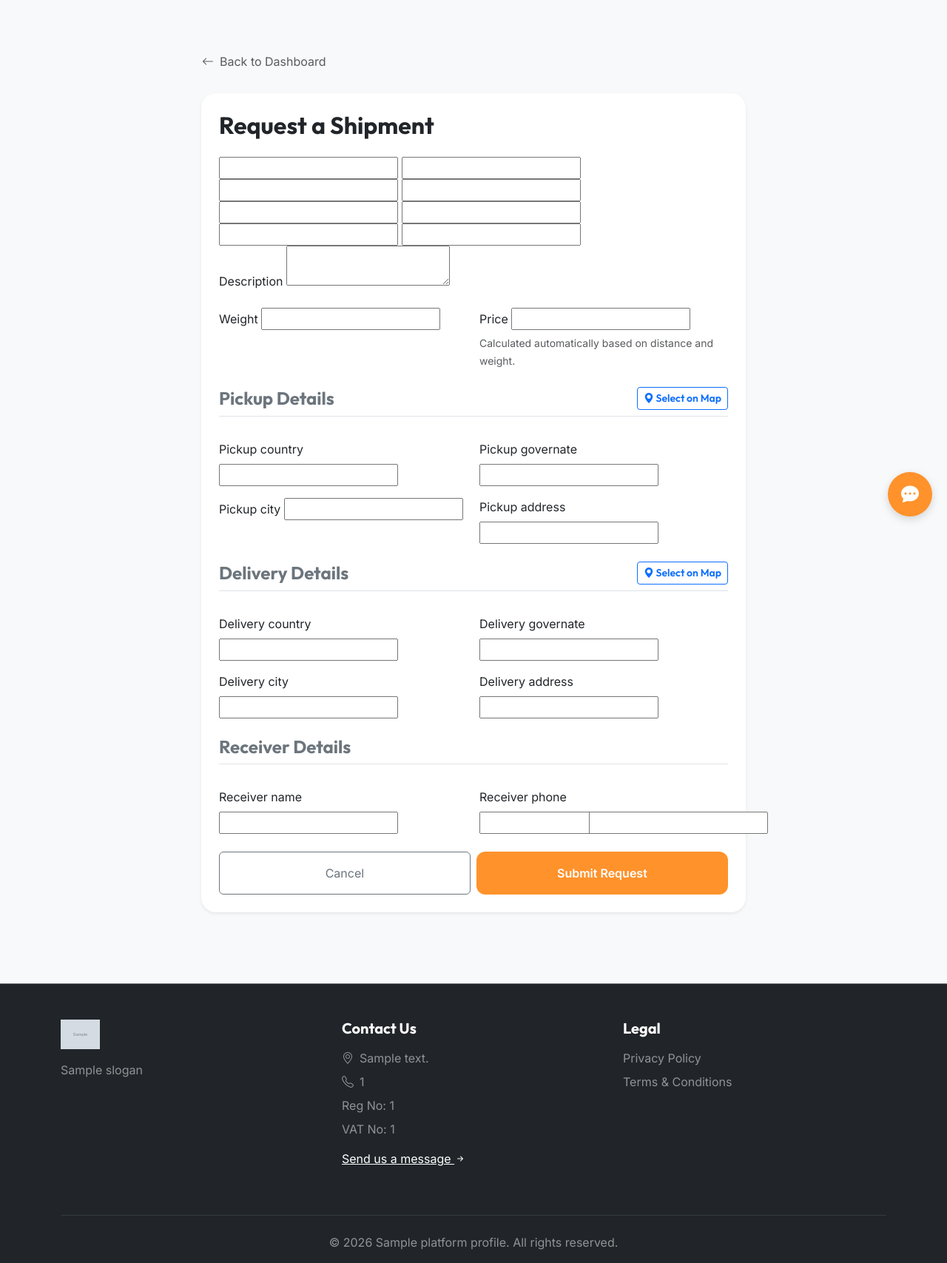
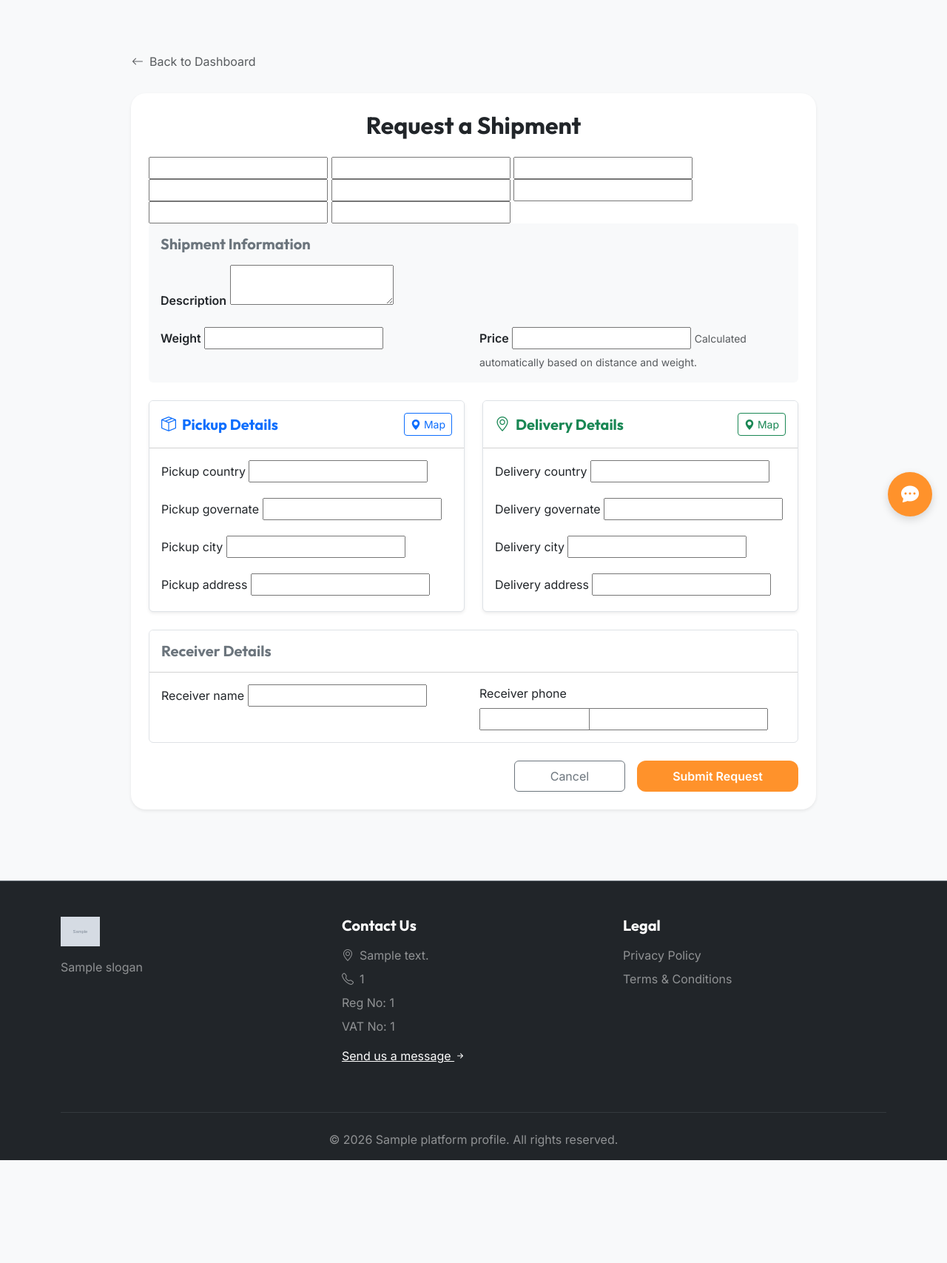
Before and after one commit to moosaalabri/masarX, a Django app: template core/templates/core/shipment_request.html in a window 1280 px wide. Shown: the part 82-1789 px from the top of the page at 74% size. After the commit the page ends 1650 px from the top, so only its background shows below. Run offline with Django 5.2, Linux system fonts and the light colour scheme; the template is opened without the code that fills it: most values are stand-ins (such as "Sample title", 1, 10 or a date in 2020); grey boxes marked "Sample" are stand-in pictures; form fields are guessed from the names that the template uses; parts of the project's set-up code (start-up, migrations or seed data) failed here and were passed over; some libraries are stand-ins or nearby versions.

Commit message:
Update shipment request map layout

```diff
--- a/core/templates/core/shipment_request.html
+++ b/core/templates/core/shipment_request.html
@@ -5,7 +5,7 @@
 {% block content %}
 <div class="container py-5">
     <div class="row justify-content-center">
-        <div class="col-md-8">
+        <div class="col-lg-10">
             <!-- Back to Dashboard -->
             <div class="mb-4">
                 <a href="{% url 'dashboard' %}" class="btn btn-link text-decoration-none text-muted ps-0">
@@ -14,7 +14,7 @@
             </div>
 
             <div class="card border-0 shadow-sm p-4" style="border-radius: 20px;">
-                <h2 class="mb-4">{% trans "Request a Shipment" %}</h2>
+                <h2 class="mb-4 text-center">{% trans "Request a Shipment" %}</h2>
 
                 {% if not google_maps_api_key %}
                 <div class="alert alert-warning">
@@ -35,91 +35,118 @@
                     {{ form.driver_amount }}
                     {{ form.platform_fee_percentage }}
 
+                    <!-- General Info Section -->
+                    <div class="card bg-light border-0 mb-4">
+                        <div class="card-body">
+                            <h5 class="card-title text-secondary mb-3">{% trans "Shipment Information" %}</h5>
                             <div class="row g-3">
-                        <!-- General Info -->
                                 <div class="col-12">
-                            <label class="form-label" for="{{ form.description.id_for_label }}">{{ form.description.label }}</label>
+                                    <label class="form-label fw-bold" for="{{ form.description.id_for_label }}">{{ form.description.label }}</label>
                                     {{ form.description }}
                                     {% if form.description.errors %}
                                     <div class="text-danger small">{{ form.description.errors }}</div>
                                     {% endif %}
                                 </div>
                                 <div class="col-md-6">
-                            <label class="form-label" for="{{ form.weight.id_for_label }}">{{ form.weight.label }}</label>
+                                    <label class="form-label fw-bold" for="{{ form.weight.id_for_label }}">{{ form.weight.label }}</label>
                                     {{ form.weight }}
                                     {% if form.weight.errors %}
                                     <div class="text-danger small">{{ form.weight.errors }}</div>
                                     {% endif %}
                                 </div>
                                 <div class="col-md-6">
-                            <label class="form-label" for="{{ form.price.id_for_label }}">{{ form.price.label }}</label>
+                                    <label class="form-label fw-bold" for="{{ form.price.id_for_label }}">{{ form.price.label }}</label>
                                     {{ form.price }}
                                     <small class="text-muted">{% trans "Calculated automatically based on distance and weight." %}</small>
                                     {% if form.price.errors %}
                                     <div class="text-danger small">{{ form.price.errors }}</div>
                                     {% endif %}
                                 </div>
+                            </div>
+                        </div>
+                    </div>
 
-                        <!-- Pickup Details -->
-                        <div class="col-12 mt-4">
-                            <h4 class="mb-3 text-secondary border-bottom pb-2 d-flex justify-content-between align-items-center">
-                                {% trans "Pickup Details" %}
+                    <div class="row">
+                        <!-- Pickup Container -->
+                        <div class="col-md-6 mb-4">
+                            <div class="card h-100 border shadow-sm">
+                                <div class="card-header bg-white py-3 d-flex justify-content-between align-items-center">
+                                    <h5 class="mb-0 text-primary">
+                                        <i class="bi bi-box-seam me-2"></i>{% trans "Pickup Details" %}
+                                    </h5>
                                     {% if google_maps_api_key %}
                                     <button type="button" class="btn btn-sm btn-outline-primary" onclick="openMap('pickup')">
-                                    <i class="bi bi-geo-alt-fill"></i> {% trans "Select on Map" %}
+                                        <i class="bi bi-geo-alt-fill"></i> {% trans "Map" %}
                                     </button>
                                     {% endif %}
-                            </h4>
                                 </div>
-                        <div class="col-md-6">
+                                <div class="card-body">
+                                    <div class="row g-3">
+                                        <div class="col-12">
                                             <label class="form-label" for="{{ form.pickup_country.id_for_label }}">{{ form.pickup_country.label }}</label>
                                             {{ form.pickup_country }}
                                         </div>
-                        <div class="col-md-6">
+                                        <div class="col-12">
                                             <label class="form-label" for="{{ form.pickup_governate.id_for_label }}">{{ form.pickup_governate.label }}</label>
                                             {{ form.pickup_governate }}
                                         </div>
-                        <div class="col-md-6">
+                                        <div class="col-12">
                                             <label class="form-label" for="{{ form.pickup_city.id_for_label }}">{{ form.pickup_city.label }}</label>
                                             {{ form.pickup_city }}
                                         </div>
-                        <div class="col-md-6">
+                                        <div class="col-12">
                                             <label class="form-label" for="{{ form.pickup_address.id_for_label }}">{{ form.pickup_address.label }}</label>
                                             {{ form.pickup_address }}
                                         </div>
+                                    </div>
+                                </div>
+                            </div>
+                        </div>
 
-                        <!-- Delivery Details -->
-                        <div class="col-12 mt-4">
-                            <h4 class="mb-3 text-secondary border-bottom pb-2 d-flex justify-content-between align-items-center">
-                                {% trans "Delivery Details" %}
+                        <!-- Delivery Container -->
+                        <div class="col-md-6 mb-4">
+                            <div class="card h-100 border shadow-sm">
+                                <div class="card-header bg-white py-3 d-flex justify-content-between align-items-center">
+                                    <h5 class="mb-0 text-success">
+                                        <i class="bi bi-geo-alt me-2"></i>{% trans "Delivery Details" %}
+                                    </h5>
                                     {% if google_maps_api_key %}
-                                <button type="button" class="btn btn-sm btn-outline-primary" onclick="openMap('delivery')">
-                                    <i class="bi bi-geo-alt-fill"></i> {% trans "Select on Map" %}
+                                    <button type="button" class="btn btn-sm btn-outline-success" onclick="openMap('delivery')">
+                                        <i class="bi bi-geo-alt-fill"></i> {% trans "Map" %}
                                     </button>
                                     {% endif %}
-                            </h4>
                                 </div>
-                        <div class="col-md-6">
+                                <div class="card-body">
+                                    <div class="row g-3">
+                                        <div class="col-12">
                                             <label class="form-label" for="{{ form.delivery_country.id_for_label }}">{{ form.delivery_country.label }}</label>
                                             {{ form.delivery_country }}
                                         </div>
-                        <div class="col-md-6">
+                                        <div class="col-12">
                                             <label class="form-label" for="{{ form.delivery_governate.id_for_label }}">{{ form.delivery_governate.label }}</label>
                                             {{ form.delivery_governate }}
                                         </div>
-                        <div class="col-md-6">
+                                        <div class="col-12">
                                             <label class="form-label" for="{{ form.delivery_city.id_for_label }}">{{ form.delivery_city.label }}</label>
                                             {{ form.delivery_city }}
                                         </div>
-                        <div class="col-md-6">
+                                        <div class="col-12">
                                             <label class="form-label" for="{{ form.delivery_address.id_for_label }}">{{ form.delivery_address.label }}</label>
                                             {{ form.delivery_address }}
                                         </div>
+                                    </div>
+                                </div>
+                            </div>
+                        </div>
+                    </div>
 
                     <!-- Receiver Details -->
-                        <div class="col-12 mt-4">
-                            <h4 class="mb-3 text-secondary border-bottom pb-2">{% trans "Receiver Details" %}</h4>
+                    <div class="card border mb-4">
+                        <div class="card-header bg-white py-3">
+                             <h5 class="mb-0 text-secondary">{% trans "Receiver Details" %}</h5>
                         </div>
+                        <div class="card-body">
+                            <div class="row g-3">
                                 <div class="col-md-6">
                                     <label class="form-label" for="{{ form.receiver_name.id_for_label }}">{{ form.receiver_name.label }}</label>
                                     {{ form.receiver_name }}
@@ -135,11 +162,13 @@
                                         </div>
                                     </div>
                                 </div>
+                            </div>
+                        </div>
+                    </div>
 
-                        <div class="col-12 mt-4 d-flex gap-2">
-                             <a href="{% url 'dashboard' %}" class="btn btn-outline-secondary w-50 py-3">{% trans "Cancel" %}</a>
-                            <button type="submit" class="btn btn-masarx-primary w-50 py-3">{% trans "Submit Request" %}</button>
-                        </div>
+                    <div class="d-flex gap-3 justify-content-end">
+                         <a href="{% url 'dashboard' %}" class="btn btn-outline-secondary px-5 py-2">{% trans "Cancel" %}</a>
+                        <button type="submit" class="btn btn-masarx-primary px-5 py-2">{% trans "Submit Request" %}</button>
                     </div>
                 </form>
             </div>
@@ -239,6 +268,14 @@
         map.panTo(latLng);
     }
 
+    function getSelectedText(elementId) {
+        const el = document.getElementById(elementId);
+        if (el && el.selectedIndex !== -1 && el.options[el.selectedIndex].value) {
+            return el.options[el.selectedIndex].text;
+        }
+        return '';
+    }
+
     function openMap(mode) {
         currentMode = mode;
         const modalEl = document.getElementById('mapModal');
@@ -257,7 +294,7 @@
             if (map) {
                 google.maps.event.trigger(map, "resize");
 
-                // Set marker if existing value
+                // 1. Check if lat/lng are already set (editing existing parcel or re-opening map)
                 let latField = document.getElementById(`id_${mode}_lat`);
                 let lngField = document.getElementById(`id_${mode}_lng`);
 
@@ -265,6 +302,33 @@
                     let loc = { lat: parseFloat(latField.value), lng: parseFloat(lngField.value) };
                     marker.setPosition(loc);
                     map.setCenter(loc);
+                    map.setZoom(15);
+                } else {
+                    // 2. If no lat/lng, try to find the selected City/Governate/Country
+                    const city = getSelectedText(`id_${mode}_city`);
+                    const governate = getSelectedText(`id_${mode}_governate`);
+                    const country = getSelectedText(`id_${mode}_country`);
+
+                    if (city) {
+                        let addressQuery = city;
+                        if (governate) addressQuery += `, ${governate}`;
+                        if (country) addressQuery += `, ${country}`;
+
+                        console.log(`Geocoding selected location: ${addressQuery}`);
+
+                        const geocoder = new google.maps.Geocoder();
+                        geocoder.geocode({ address: addressQuery }, (results, status) => {
+                            if (status === "OK" && results[0]) {
+                                const location = results[0].geometry.location;
+                                map.setCenter(location);
+                                map.setZoom(14);
+                                // Optional: place marker at city center
+                                marker.setPosition(location);
+                            } else {
+                                console.warn("Could not geocode city: " + status);
+                            }
+                        });
+                    }
                 }
             }
         }, { once: true });
@@ -284,6 +348,8 @@
         geocoder.geocode({ location: { lat: lat, lng: lng } }, (results, status) => {
             if (status === "OK" && results[0]) {
                 const addrField = document.getElementById(`id_${currentMode}_address`);
+                // Only overwrite address if it's empty or user confirms?
+                // Currently existing behavior is to overwrite.
                 addrField.value = results[0].formatted_address;
             } else {
                 console.warn("Geocoder failed due to: " + status);
```
Lines whose indentation alone changed are shown as unchanged.
